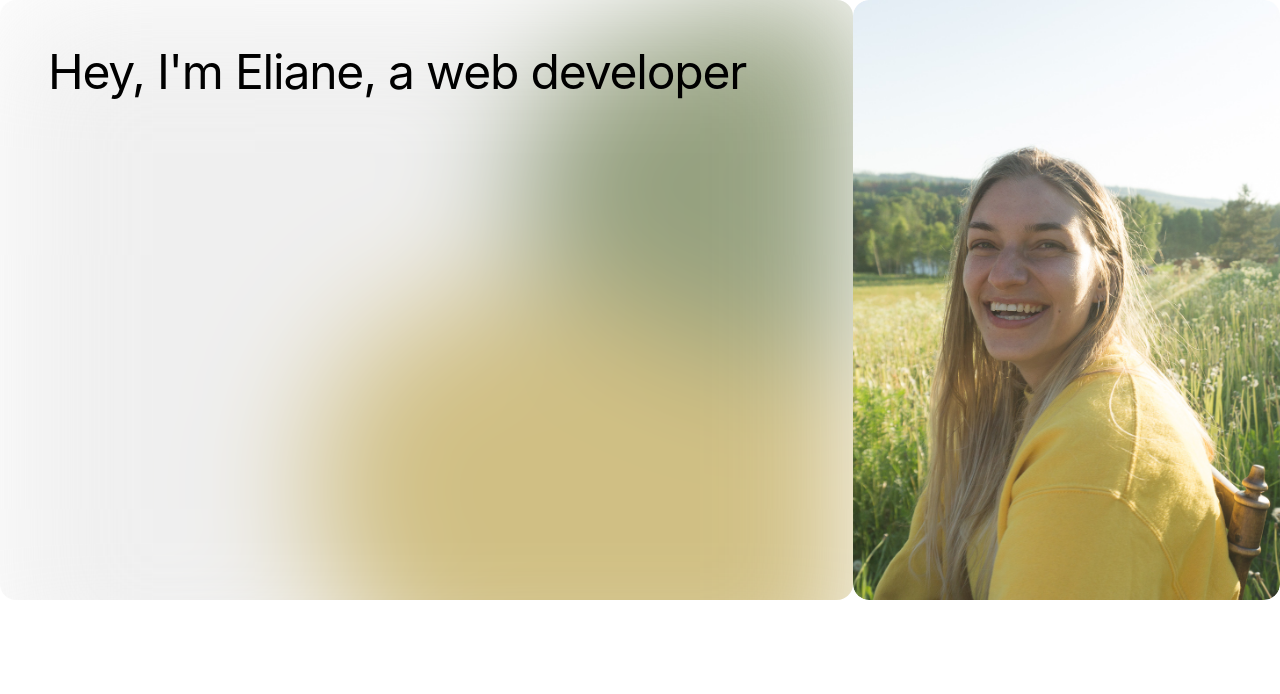
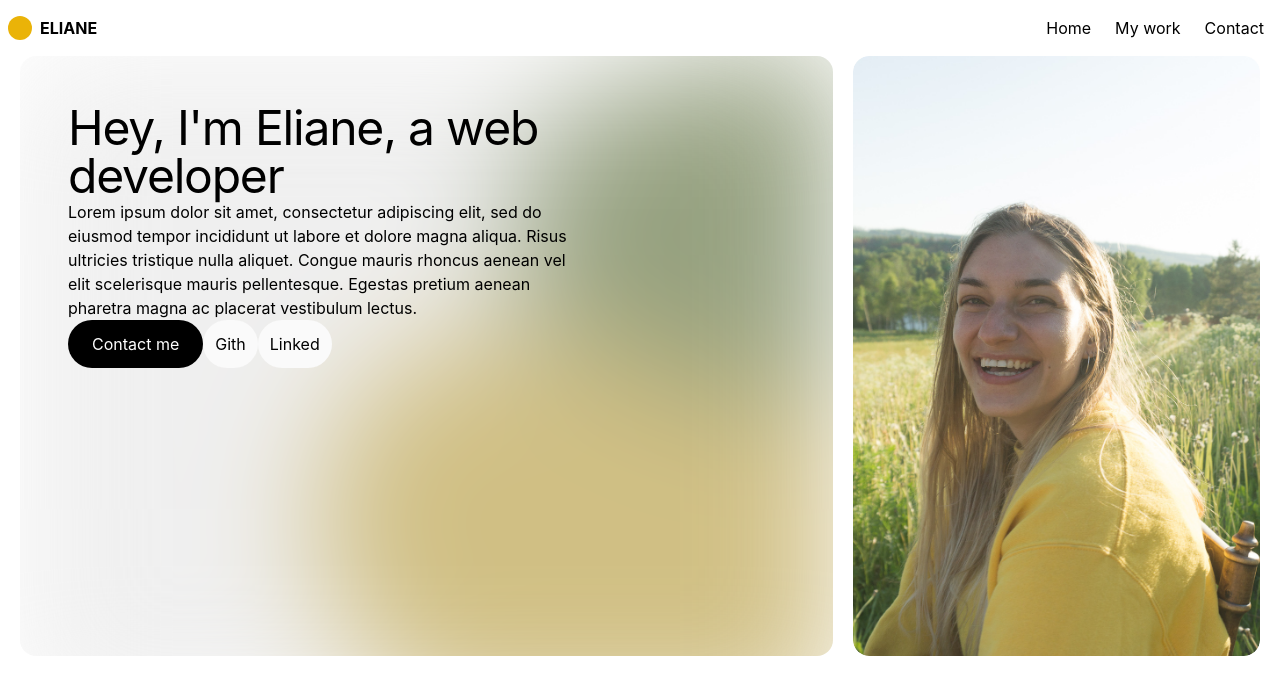
Before and after one commit to ElianeV/portfolio_v2, a Next.js app: page / in a window 1280 px wide. Shown: the top 694 px of the page. Built offline with nearby package versions, Linux system fonts and the light colour scheme.

Commit message:
navbar creation

```diff
--- a/components/navbar.js
+++ b/components/navbar.js
@@ -0,0 +1,16 @@
+export default function Navbar() {
+  return (
+    <nav className="p-4">
+      <main className="flex justify-between">
+        <div className="pl-6 font-bold before:absolute before:bg-yellow-500 before:w-6 before:h-6 before:left-2 before:rounded-full">
+          ELIANE
+        </div>
+        <ul className="flex">
+          <li>Home</li>
+          <li className="ml-6">My work</li>
+          <li className="ml-6">Contact</li>
+        </ul>
+      </main>
+    </nav>
+  );
+}
--- a/pages/index.js
+++ b/pages/index.js
@@ -1,5 +1,6 @@
 import Head from "next/head";
 import Image from "next/image";
+import Navbar from "../components/navbar";
 
 export default function Home() {
   return (
@@ -9,9 +10,9 @@ export default function Home() {
         <meta name="description" content="Generated by create next app" />
         <link rel="icon" href="/favicon.ico" />
       </Head>
-
+      <Navbar />
       <main className="flex">
-        <div className="w-2/3 h-[600px] relative overflow-hidden rounded-2xl">
+        <div className="w-2/3 h-[600px] mx-5 relative overflow-hidden rounded-2xl">
           <Image
             src="/bg-orbs.png"
             alt="yellow and green orbs"
@@ -19,11 +20,25 @@ export default function Home() {
             height={2000}
             className="blur-3xl opacity-70"
           />
-          <p className="absolute top-0 p-12 text-5xl tracking-tight">
-            Hey, I'm Eliane, a web developer
-          </p>
+          <div className="w-3/4 absolute top-0 p-12 ">
+            <h1 className="text-5xl tracking-tight">
+              Hey, I'm Eliane, a web developer
+            </h1>
+            <p>
+              Lorem ipsum dolor sit amet, consectetur adipiscing elit, sed do
+              eiusmod tempor incididunt ut labore et dolore magna aliqua. Risus
+              ultricies tristique nulla aliquet. Congue mauris rhoncus aenean
+              vel elit scelerisque mauris pellentesque. Egestas pretium aenean
+              pharetra magna ac placerat vestibulum lectus.
+            </p>
+            <button className="py-3 px-6 text-white bg-black rounded-full">
+              Contact me
+            </button>
+            <button className="p-3 bg-neutral-50 rounded-full">Gith</button>
+            <button className="p-3 bg-neutral-50 rounded-full">Linked</button>
+          </div>
         </div>
-        <div className="relative w-1/3 rounded-2xl overflow-hidden">
+        <div className="relative w-1/3 mr-5 rounded-2xl overflow-hidden">
           <Image
             src="/portrait.jpg"
             fill
```
